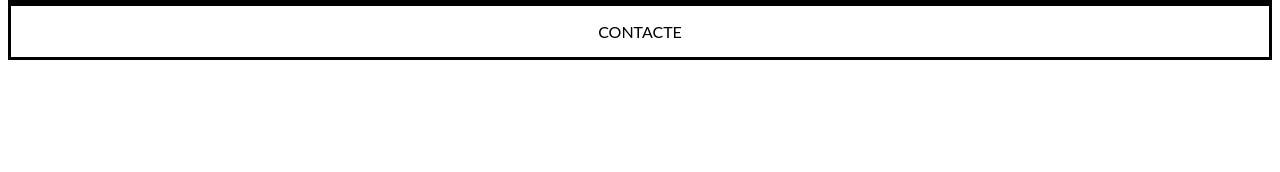
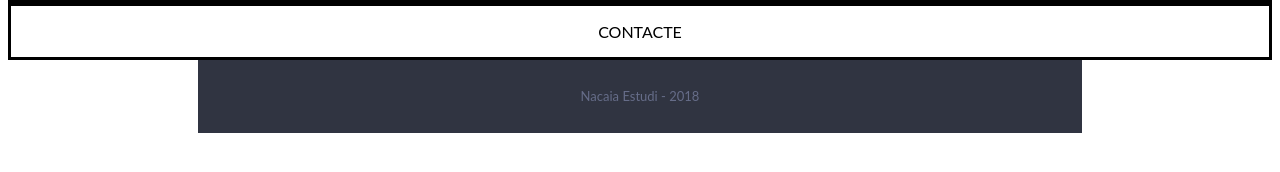
Before and after one commit to paradell/nacaia_web, a plain HTML site: page index.html in a window 1280 px wide. Shown: the part 150-322 px from the top of the page. Drawn offline with Linux system fonts and the light colour scheme.

Commit message:
added simple footer

```diff
--- a/css/estil_nacaia.css
+++ b/css/estil_nacaia.css
@@ -80,6 +80,21 @@ body{
     border-style: solid;
 }
 
+/*Peu de pàgina*/
+/*--footer--*/
+.peu {
+	padding: 25px 0;
+	background: #303441;
+}
+.text_peu {
+	color: #666D89;
+	font-size: 0.8125em;
+	line-height: 1.8em;
+	text-align: center;
+    margin-top: 0px;
+    margin-bottom: 0px;
+}
+
 /*Change style depending on the size of the screen*/
 
 /*By default, in little smartphones, header will be displayed every element in a different row*/
--- a/index.html
+++ b/index.html
@@ -44,5 +44,10 @@
 	<p>CONTACTE</p>
 </div>
 <!--FINAL CONTACTE-->
+<div class="wrap">
+    <div class="peu">
+        <p class="text_peu">Nacaia Estudi - 2018 </p>
+    </div>
+</div>
 </body>
 </html>
```
